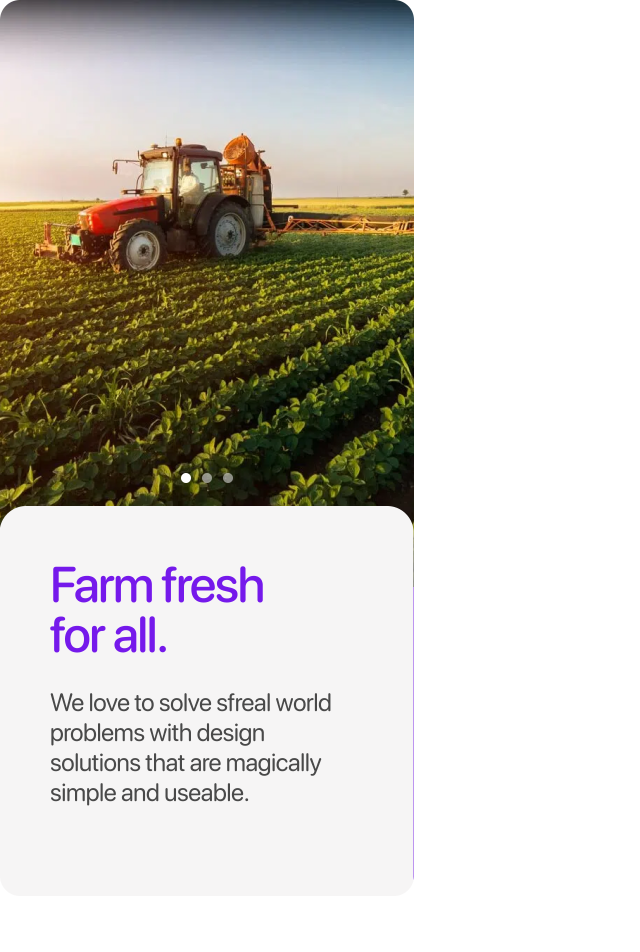
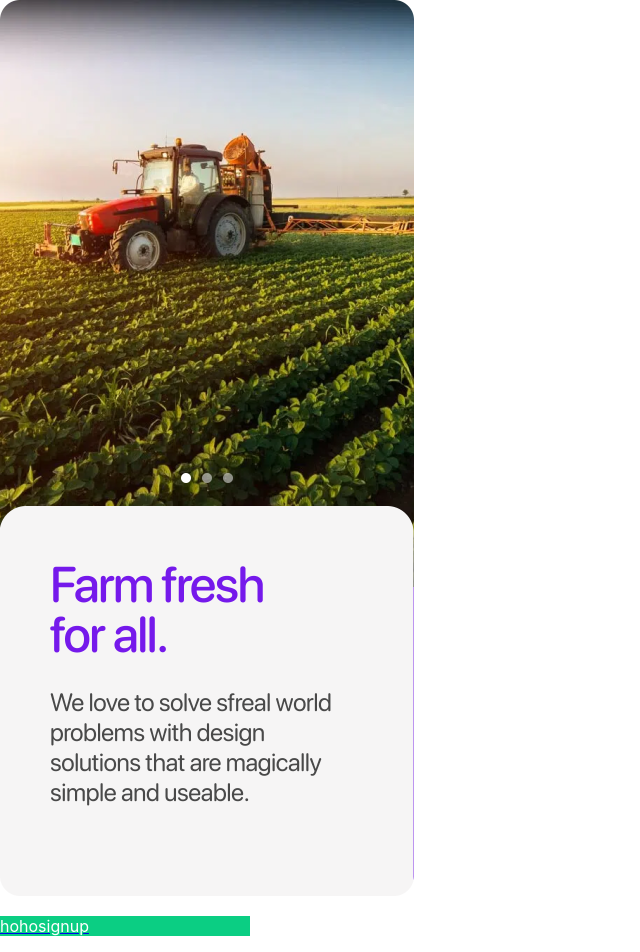
Before and after one commit to pavna99/FarmCart, a React (Create React App) app: page /loading in a window 1280 px wide. Shown: the whole page, without its empty margins (0-640 px from the left). Before the commit the page ends 900 px from the top, so only its background shows below. Built offline with nearby package versions, Linux system fonts and the light colour scheme.

Commit message:
signuproute

```diff
--- a/src/App.js
+++ b/src/App.js
@@ -12,6 +12,7 @@ const App = () => {
         <Route path="/" exact element={<LoadingPage />} />
         <Route path="/loading" exact element={<IntroPage />} />
         <Route path="/signup" exact element={<SignupPage />} />
+
       </Routes>
     </Router>
   );
--- a/src/containers/IntroPage/IntroPage.css
+++ b/src/containers/IntroPage/IntroPage.css
@@ -9,7 +9,7 @@
     border-radius: 20px;
 }
 .Main{
-    height:100px;
-    width:10px;
+    height:100%;
+    width:100%;
 
 }
--- a/src/containers/IntroPage/IntroPage.jsx
+++ b/src/containers/IntroPage/IntroPage.jsx
@@ -1,11 +1,19 @@
 import React from 'react'
 import image from '../../Images/image 12.png';
+import { Link } from 'react-router-dom';
 
 function IntroPage() {
   return (
     <div className='IntroPage'>
-       <img src={image} className='Main' alt="screen"></img>
+       <img src={image} className='Main' alt="screen"/>
+       <Link to="/signup">
+          <div className="getbutton">
+            <p>hohosignup</p>
+          </div>
+        </Link>
+
     </div>
+
   )
 }
 
```
